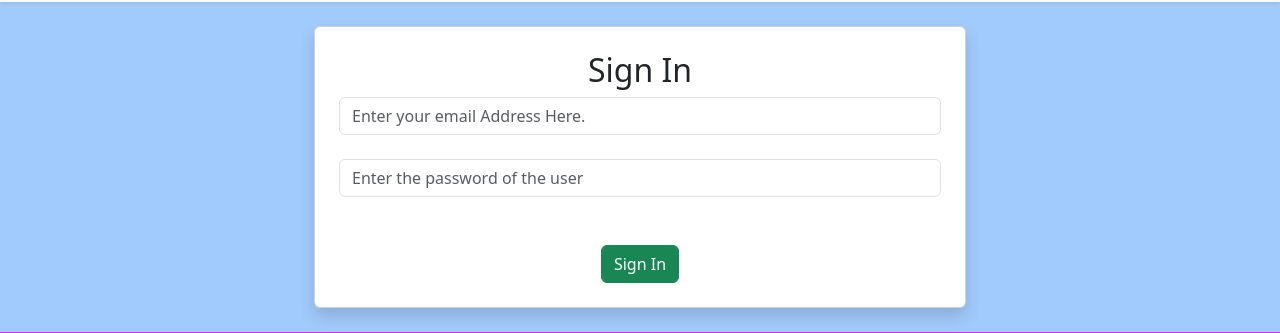
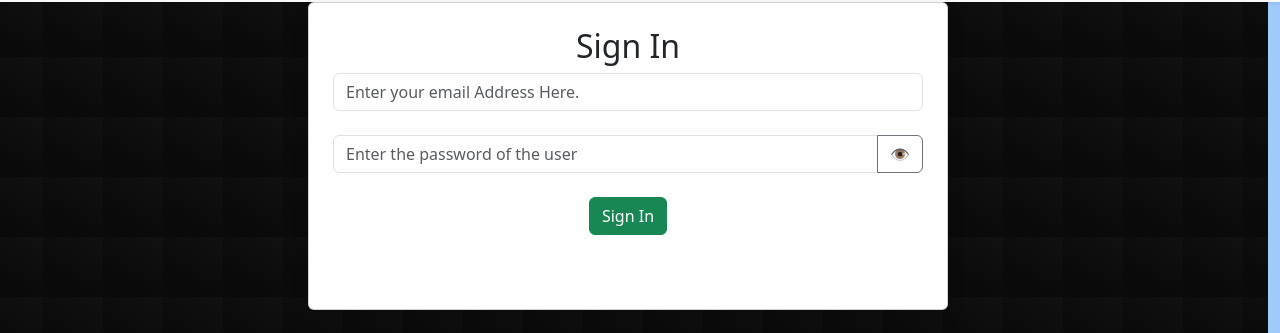
Before and after one commit to BernardKamotho/DailyYoghurtApp, a React (Create React App) app: page /signin in a window 1280 px wide. Shown: the part 138-471 px from the top of the page. Built offline with nearby package versions, Linux system fonts and the light colour scheme.

Commit message:
modifications

```diff
--- a/src/App.css
+++ b/src/App.css
@@ -69,3 +69,16 @@ nav{
     transform: rotate(360deg);
   }
 }
+
+.mybcgcontainer {
+  width: 100%;
+  height: 100vh;
+  background-color: #111111;
+  background-image: linear-gradient(
+    32deg,
+    rgba(8, 8, 8, 0.74) 30px,
+    transparent
+  );
+  background-size: 60px 60px;
+  background-position: -5px -5px;
+}
--- a/src/components/Footer.jsx
+++ b/src/components/Footer.jsx
@@ -25,7 +25,7 @@ const Footer = () => {
                 <a href="https://instagram.com">
                 <img src="images/instagram.jpg" alt="" className="socialspictures"/>
                 </a>
-                <video
+        <video
       src="videos/secondvideo.mp4"
       autoPlay
       muted
--- a/src/components/Getproducts.jsx
+++ b/src/components/Getproducts.jsx
@@ -45,12 +45,12 @@ const Getproducts = () => {
   const changePage = (pageNum) => setCurrentPage(pageNum);
 
   return (
-    <div className="container mt-4">
+      <div className="container mt-4 ">
       <ImageCarousel />
 
       <h3 className="mt-4 text-danger">Available Yoghurts</h3>
 
-      <div className="row justify-content-center mt-3 mb-3">
+      <div className="row justify-content-center mt-3 mb-3 \">
         <input
           className="form-control w-50"
           type="search"
--- a/src/components/Signin.jsx
+++ b/src/components/Signin.jsx
@@ -5,73 +5,74 @@ import Footer from "./Footer";
 import Navbar from "./Navbar";
 
 const Signin = () => {
-
-  // create hooks that will enable to store the different states of your application
   const [email, setEmail] = useState("");
   const [password, setPassword] = useState("");
-
-  // create three additional hooks that will help you store the different states of your application
   const [loading, setLoading] = useState("");
   const [error, setError] = useState("");
   const [success, setSuccess] = useState("");
+  const [showPassword, setShowPassword] = useState(false); // Toggle visibility
+  const [passwordError, setPasswordError] = useState("");
 
-  // Below hook will direct a user to a given page when the details entered are correct.
   const navigate = useNavigate();
 
-  // create a function to handle submit event
-  const submit = async (e) =>{
-    // below we prevent page reload
-    e.preventDefault()
+  // Password strength validation
+  const validatePassword = (value) => {
+    const lengthCheck = value.length >= 8;
+    const uppercaseCheck = /[A-Z]/.test(value);
+    const lowercaseCheck = /[a-z]/.test(value);
+    const symbolCheck = /[^A-Za-z0-9]/.test(value);
 
-    // we update the loading hook with a message
-    setLoading("Please wait as we log you In...")
+    if (!lengthCheck || !uppercaseCheck || !lowercaseCheck || !symbolCheck) {
+      setPasswordError("Password must be at least 8 characters long and include uppercase, lowercase, and a symbol.");
+    } else {
+      setPasswordError("");
+    }
+  };
 
-    // have a try and catch block
-    try{
-      // create a form data object
+  const submit = async (e) => {
+    e.preventDefault();
+
+    // Prevent form submission if password is weak
+    if (passwordError) {
+      setError("Please correct the password requirements.");
+      return;
+    }
+
+    setLoading("Please wait as we log you In...");
+    setError("");
+    setSuccess("");
+
+    try {
       const data = new FormData();
+      data.append("email", email);
+      data.append("password", password);
 
-      // insert records to the new object created
-      data.append("email", email);
-      data.append("password", password)
+      const response = await axios.post(
+        "https://kimanibenkamotho.pythonanywhere.com/api/signin",
+        data
+      );
 
-      // Post your data through your API
-      const response = await axios.post("https://kimanibenkamotho.pythonanywhere.com/api/signin", data)
-
-      // set the loading state back to default
       setLoading("");
 
-      // have an if statement that will check whether there is a record with the details passed
-      if(response.data.user){
-        // setSuccess(response.data.Message)
-        localStorage.setItem("user", JSON.stringify(response.data.user))
-
-        // redirect the user to another page if the details are correct
-        navigate("/")
+      if (response.data.user) {
+        localStorage.setItem("user", JSON.stringify(response.data.user));
+        navigate("/");
+      } else {
+        setError(response.data.Message);
       }
-      else{
-        // setError("An error occured")
-        setError(response.data.Message)
+    } catch (error) {
+      setError(error.message);
     }
-    }
-    catch(error){
-      setError(error.message)
-    }
-  }
-
+  };
 
   return (
-    <div className="row justify-content-center mt-4">
-
-
-
+    <div className="row justify-content-center mybcgcontainer">
       <div className="col-md-6 card shadow p-4">
         <h2>Sign In</h2>
         <form onSubmit={submit}>
-
-          {loading}
-          {success}
-          {error}
+          {loading && <div className="alert alert-info">{loading}</div>}
+          {success && <div className="alert alert-success">{success}</div>}
+          {error && <div className="alert alert-danger">{error}</div>}
 
           <input
             type="email"
@@ -79,26 +80,46 @@ const Signin = () => {
             className="form-control"
             value={email}
             onChange={(e) => setEmail(e.target.value)}
-          required /> <br />
+            required
+          />
+          <br />
 
-          {/* {email} */}
-
+          {/* Password input with eye toggle */}
+          <div className="input-group">
             <input
-          type="password"
+              type={showPassword ? "text" : "password"}
               placeholder="Enter the password of the user"
               className="form-control"
               value={password}
-          onChange={(e) => setPassword(e.target.value)}
-          required />
-          <br /> <br />
+              onChange={(e) => {
+                setPassword(e.target.value);
+                validatePassword(e.target.value);
+              }}
+              required
+            />
+            <button
+              type="button"
+              className="btn btn-outline-secondary"
+              onClick={() => setShowPassword(!showPassword)}
+              tabIndex={-1}
+            >
+              {showPassword ? "🙈" : "👁️"}
+            </button>
+          </div>
 
-          {/* {password} */}
+          {/* Password strength warning */}
+          {password && passwordError && (
+            <small className="text-danger">{passwordError}</small>
+          )}
+          <br />
 
-          <button type="submit" className="btn btn-success">Sign In</button>
+          <button type="submit" className="btn btn-success">
+            Sign In
+          </button>
         </form>
       </div>
 
-      <Footer/>
+      <Footer />
     </div>
   );
 };
--- a/src/components/Signup.jsx
+++ b/src/components/Signup.jsx
@@ -54,7 +54,7 @@ const Signup = () => {
   };
 
   return (
-    <div className="row justify-content-center mt-4">
+    <div className="row justify-content-center mt-4 mybcgcontainer">
 
       <div className="col-md-6 card shadow p-4">
 
```
Also changed, not shown: 1 other file (tests, documents, lock files or other folders). Lines whose indentation alone changed are shown as unchanged.
